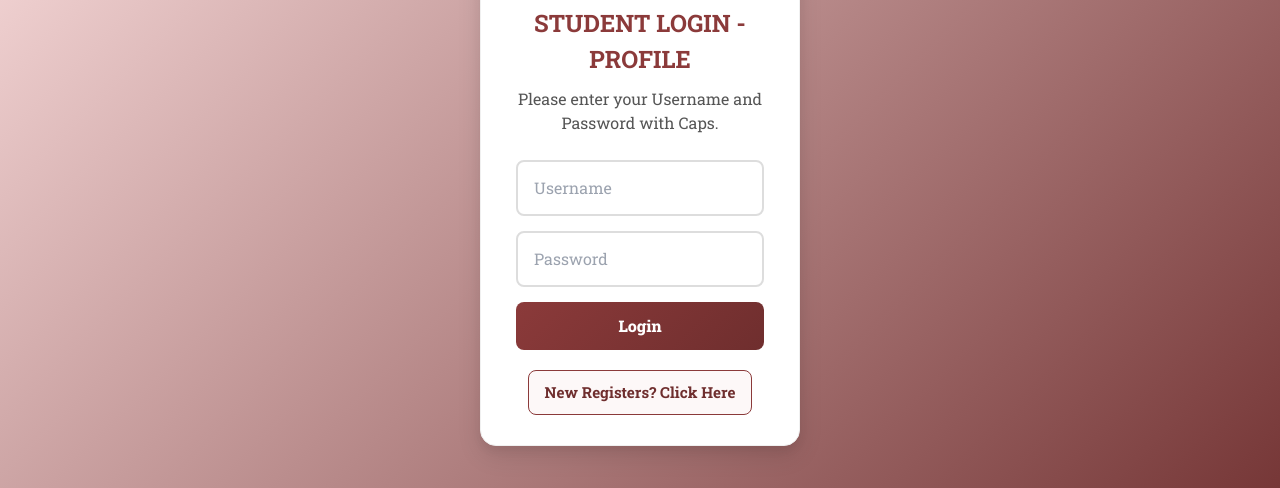
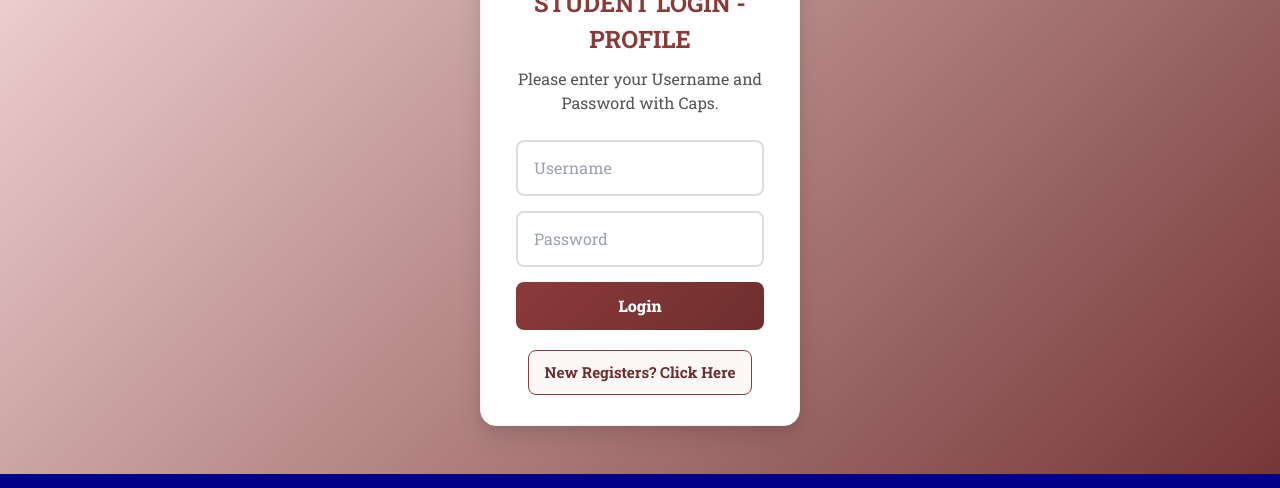
Before and after one commit to contactsriveda-debug/3rd-Class, a plain HTML site: page index.html in a window 1280 px wide. Shown: the part 350-838 px from the top of the page. Drawn offline with nearby package versions, Linux system fonts and the light colour scheme; grey boxes are pictures that could not be loaded.

Commit message:
Update index.html

```diff
--- a/index.html
+++ b/index.html
@@ -906,7 +906,7 @@
         border-bottom: 3px solid #e68e00;
     }
     body {
-        padding-top: 20px;
+        padding-top: 0; /* Changed from 20px */
     }
     .class-selector-box {
         max-width: var(--page-max-width);
```
